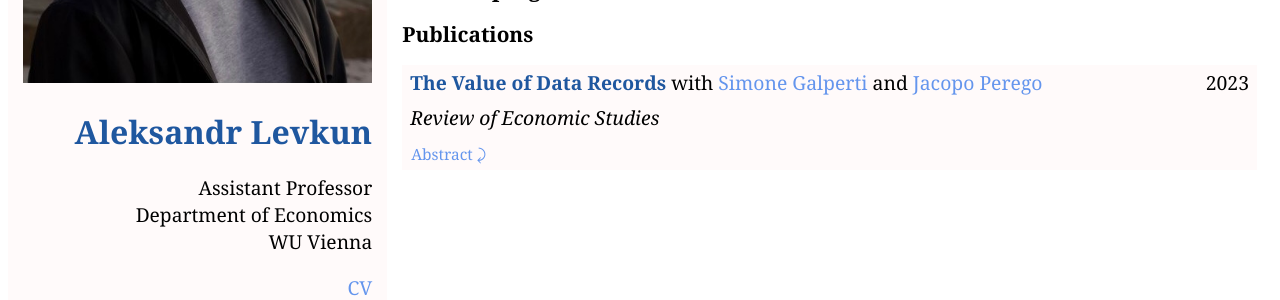
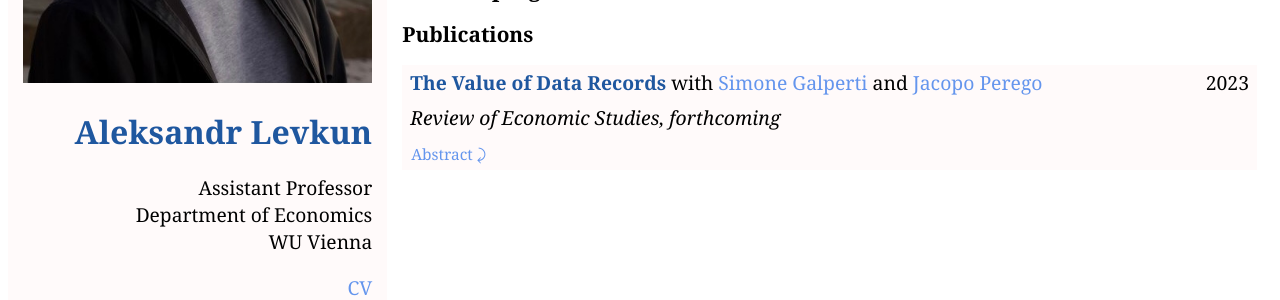
Before and after one commit to alevkun/alevkun.github.io, a Jekyll site: the page built from index.html, in a window 1280 px wide. Shown: the part 384-684 px from the top of the page. Built offline with Jekyll 4.4.1, drawn with Linux system fonts in a browser that asks for light colours.

Commit message:
Update index.html

```diff
--- a/index.html
+++ b/index.html
@@ -34,7 +34,7 @@
 		<td align="right", style="padding-right:8px;"> 2023 </td>
 	</tr>
 	<tr>
-		<td style="padding-left:8px;"><i> Review of Economic Studies </i><!-- https://doi.org/10.1093/restud/rdad044 --></td>
+		<td style="padding-left:8px;"><i> Review of Economic Studies, forthcoming </i><!-- https://doi.org/10.1093/restud/rdad044 --></td>
 		<td> </td>
 	</tr>
 	<tr>
```
